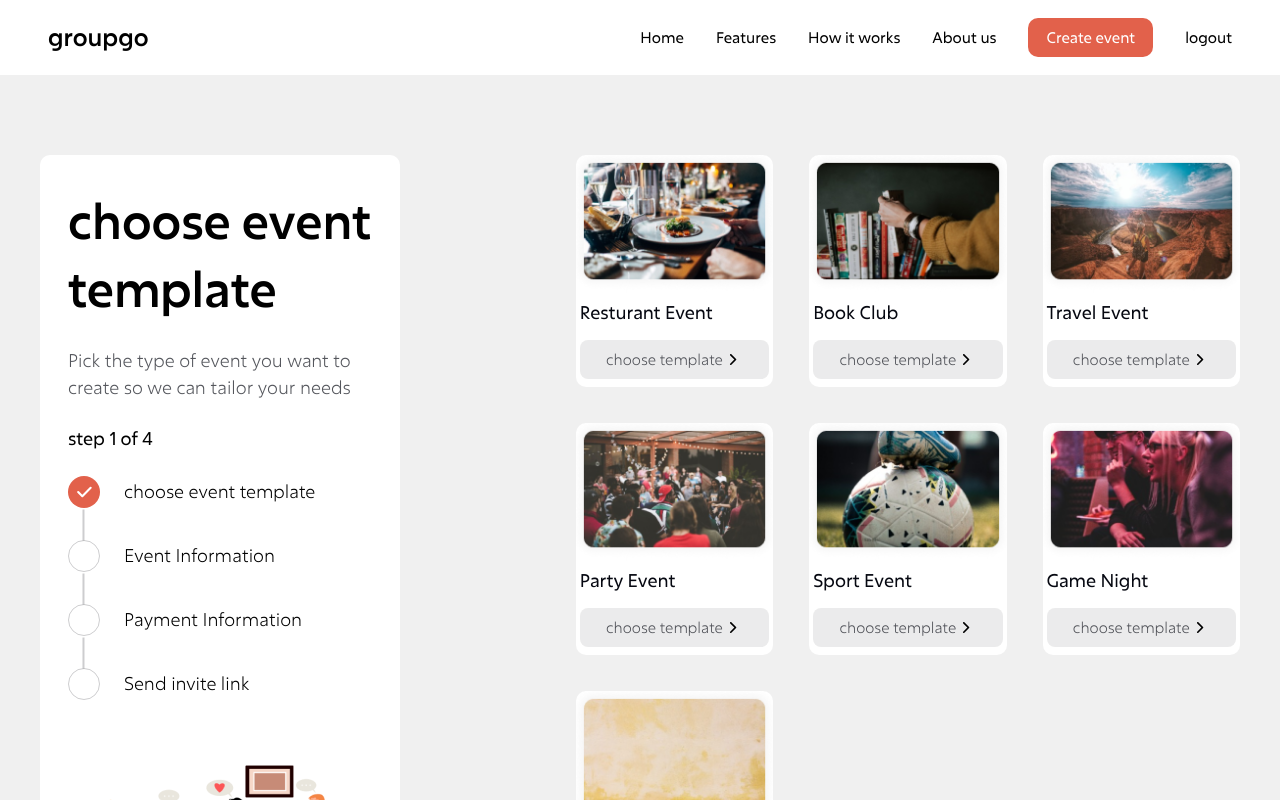
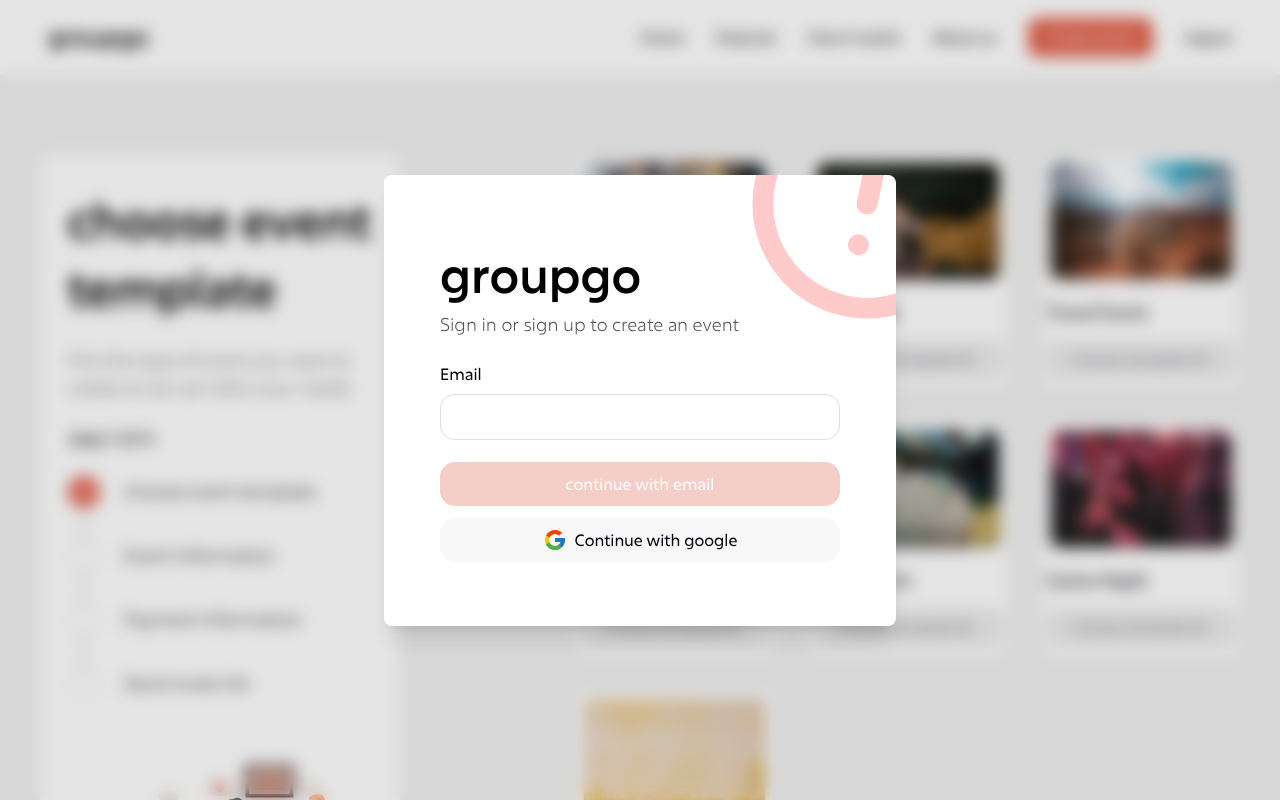
Before and after one commit to timmie20/Group-go-app, a React (Vite) app: page /create in a window 1280 px wide. Shown: the top 800 px of the page. Built offline with nearby package versions, Linux system fonts and the light colour scheme; no server answers.

Commit message:
Auth bug fix

```diff
--- a/src/components/TemplateContainer.jsx
+++ b/src/components/TemplateContainer.jsx
@@ -6,12 +6,11 @@
 import Signin from "./modals/Signin";
 
 const TemplateContainer = () => {
-  const { templateData, handleRedirect, isModalMounted } =
-    useContext(AppContext);
+  const { templateData, handleRedirect } = useContext(AppContext);
   const { user } = useContext(AuthContext);
   return (
     <>
-      {isModalMounted && <Signin />}
+      {!user && <Signin />}
       <div className="grid grid-cols-3 gap-9">
         {templateData.map((template) => (
           <Template
--- a/src/components/modals/Signin.jsx
+++ b/src/components/modals/Signin.jsx
@@ -21,6 +21,9 @@
     alertMsg,
     signInWithGoogle,
     isEmailLinkLoadong,
+    setIsEmailLinkLoading,
+    errorMsg,
+    setErrorMsg,
   } = useContext(AuthContext);
 
   useEffect(() => {
@@ -51,6 +54,13 @@
       console.log(error);
     }
   };
+
+  useEffect(() => {
+    setTimeout(() => {
+      setErrorMsg("");
+      setIsEmailLinkLoading(false);
+    }, 4000);
+  }, [errorMsg]);
 
   return (
     <>
@@ -92,6 +102,12 @@
                       <span className="text-[12px]">{alertMsg}</span>
                     </div>
                   )}
+                  {errorMsg && (
+                    <div className="flex items-center gap-1">
+                      <HiOutlineBellAlert color="red" />
+                      <span className="text-[12px]">{errorMsg}</span>
+                    </div>
+                  )}
                 </fieldset>
                 <div>
                   <button
--- a/src/context/AppContext.jsx
+++ b/src/context/AppContext.jsx
@@ -1,33 +1,24 @@
-import { createContext, useContext, useEffect, useState } from "react";
+import { createContext, useState } from "react";
 import { getData } from "../data";
-import { AuthContext } from "./AuthContext";
 
 export const AppContext = createContext(null);
 
 export const AppProvider = ({ children }) => {
-  const { user } = useContext(AuthContext);
   const [selectedTemplate, setSelectedTemplate] = useState("");
   const [stepData, setStepData] = useState(getData()?.stepData);
   const [currentStep, setCurrentStep] = useState(stepData[0]);
-  const [isModalMounted, setIsModalMounted] = useState(false);
 
   const { templateData } = getData();
 
-  const handleRedirect = (id) => {
+  const handleRedirect = async (id) => {
     const selectTemplate = templateData.find((template) => template.id === id);
-    if (user === null) {
-      setIsModalMounted(true);
+    if (!selectTemplate) {
+      return;
     } else {
-      setIsModalMounted(false);
-      if (!selectTemplate) {
-        return;
-      } else {
-        setSelectedTemplate(selectTemplate);
-        setCurrentStep(stepData[1]);
-      }
+      setSelectedTemplate(selectTemplate);
+      setCurrentStep(stepData[1]);
     }
   };
-
   return (
     <AppContext.Provider
       value={{
@@ -38,7 +29,6 @@
         setStepData,
         currentStep,
         setCurrentStep,
-        isModalMounted,
       }}
     >
       {children}
--- a/src/context/AuthContext.jsx
+++ b/src/context/AuthContext.jsx
@@ -17,6 +17,7 @@
   const [user] = useAuthState(auth);
   const [email, setEmail] = useState("");
   const [isEmailLinkLoadong, setIsEmailLinkLoading] = useState(false);
+  const [errorMsg, setErrorMsg] = useState("");
   const [alertMsg, setAlertMsg] = useState("");
   const { search } = useLocation();
   const navigate = useNavigate("");
@@ -25,8 +26,9 @@
     // URL you want to redirect back to. The domain (www.example.com) for this
     // URL must be in the authorized domains list in the Firebase Console.
     url: "https://groupgo.netlify.app/create",
+    // url: "http://localhost:5173/create",
     handleCodeInApp: true,
-    dynamicLinkDomain: "groupgo.netlify.app",
+    // dynamicLinkDomain: "groupgo.netlify.app",
   };
 
   const sendEmailLink = async (event, email) => {
@@ -43,6 +45,7 @@
       })
       .catch((err) => {
         console.log(err.message);
+        setErrorMsg(`Sign in error :- ${err.message}`);
       });
   };
 
@@ -110,7 +113,10 @@
         alertMsg,
         signInWithGoogle,
         isEmailLinkLoadong,
+        setIsEmailLinkLoading,
         handleLogOut,
+        errorMsg,
+        setErrorMsg,
       }}
     >
       {children}
```
